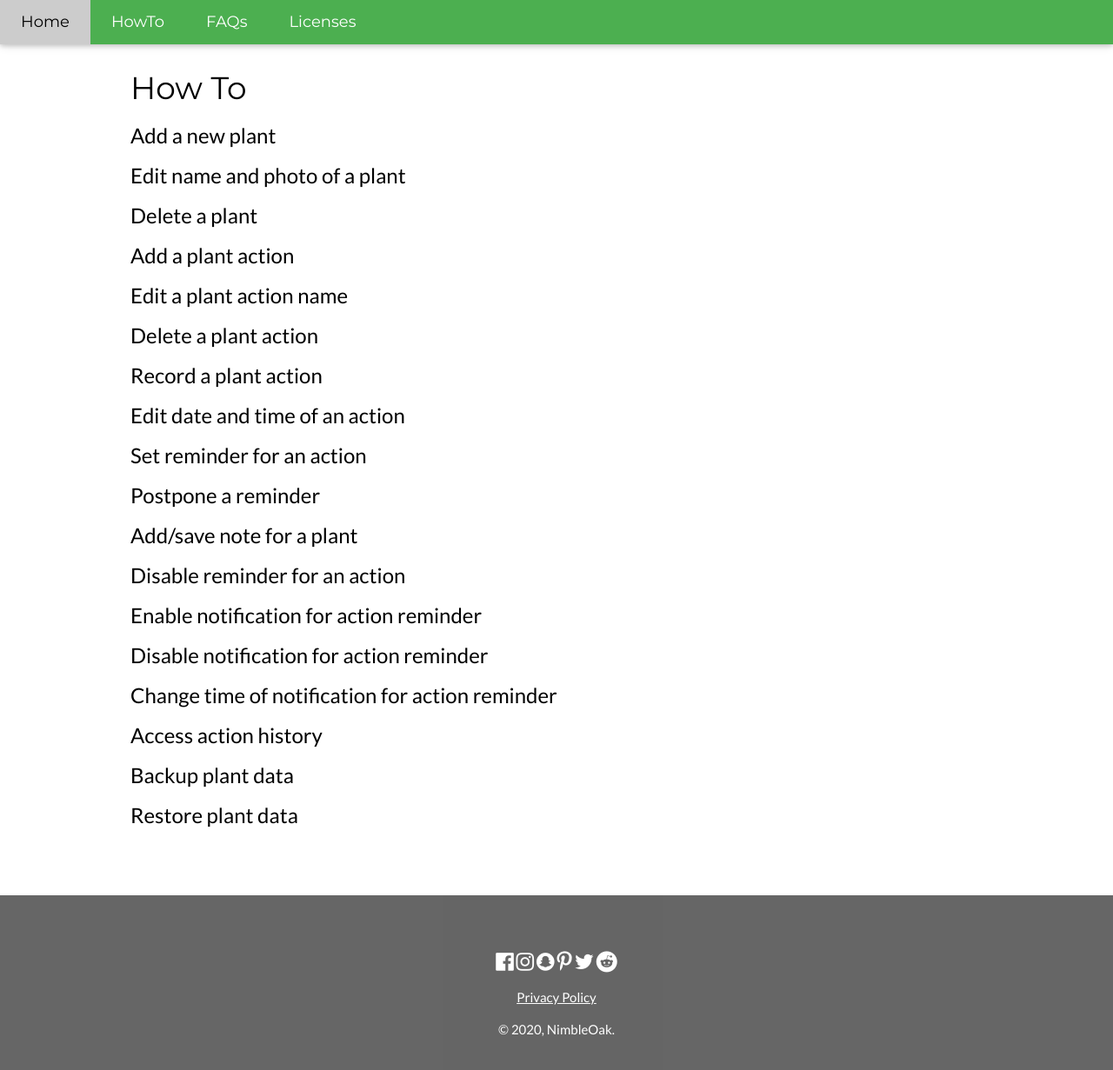
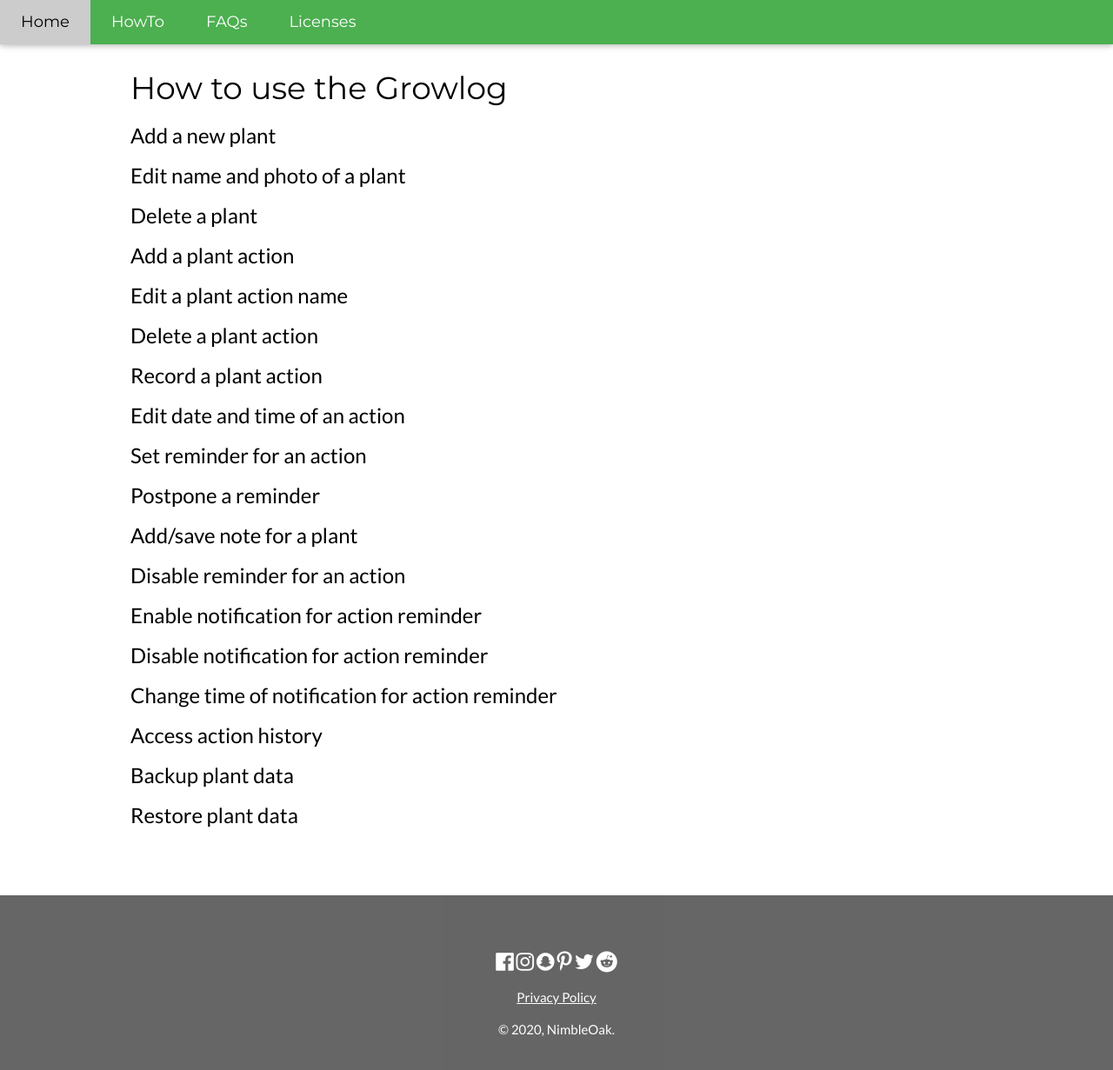
Before and after one commit to YogeshUmeshVaity/growlog, a Jekyll site: the page built from how-to.md, in a window 1280 px wide and 1275 px high. Shown: the top 1231 px of the window at 87% size. Built offline with Jekyll 4.4.1, drawn with Linux system fonts in a browser that asks for light colours.

Commit message:
Update the title of HowTo page.

```diff
--- a/how-to.md
+++ b/how-to.md
@@ -3,7 +3,7 @@ layout: default
 title: How to use the Growlog.
 ---
 
-# How To
+# How to use the Growlog
 
 ### Add a new plant
 ### Edit name and photo of a plant
```
